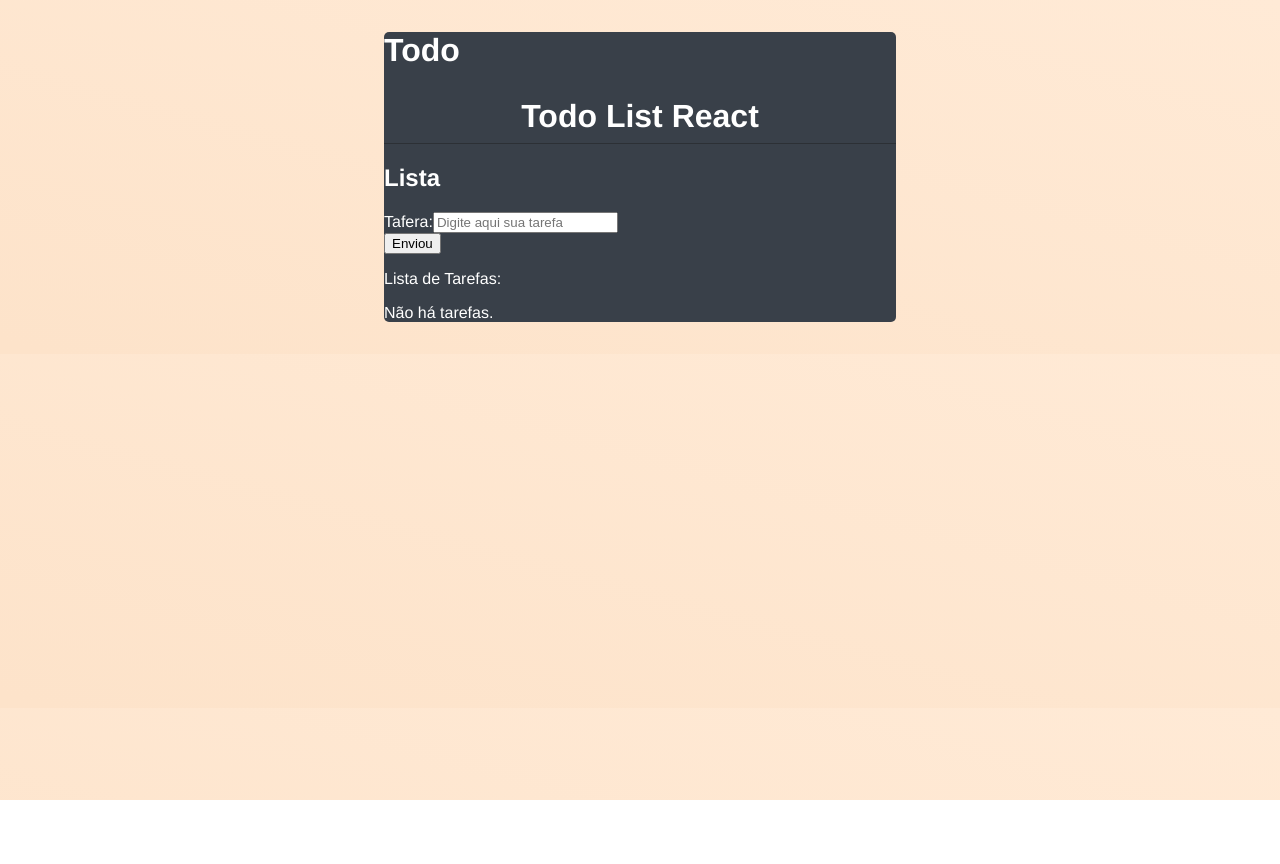
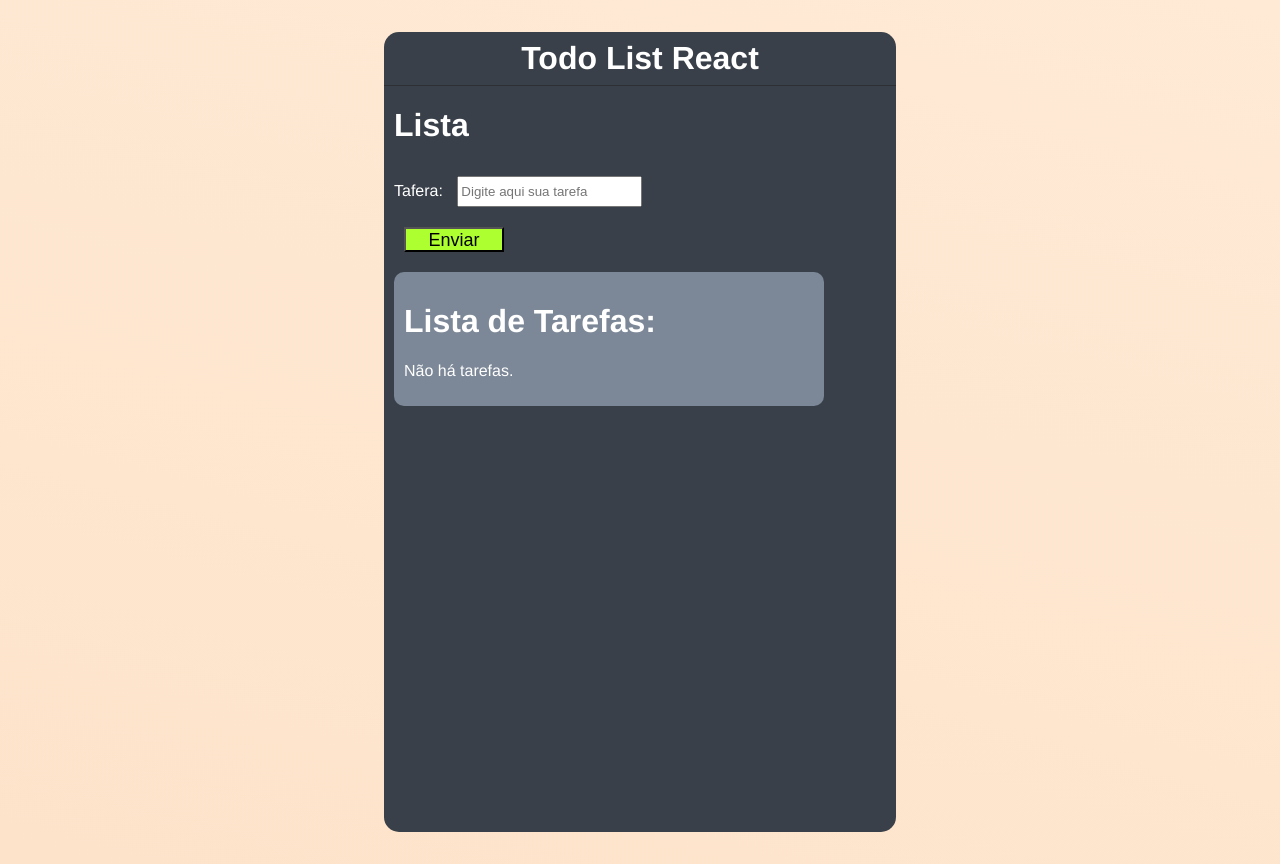
Before and after one commit to ThamyrisCabralArraes/todo-list-matheus-battisti, a React (Create React App) app: page / in a window 1280 px wide. Before the commit the page ends 800 px from the top, so only its background shows below. Built offline with nearby package versions, Linux system fonts and the light colour scheme.

Commit message:
introduzi tarefas na lista e criei botao remove

```diff
--- a/src/App.css
+++ b/src/App.css
@@ -2,8 +2,9 @@
   width: 40%;
   margin: 2em auto;
   background-color: #394049;
-  border-radius: 5px;
+  border-radius: 15px;
   color: #fff;
+  height: 100vh;
 }
 
 .todo-header {
@@ -15,3 +16,48 @@
 .todo-header h1 {
   margin: 0;
 }
+
+.list-todo {
+  background-color: #7c8897;
+  width: 80%;
+  margin-left: 20px;
+  border-radius: 10px;
+  padding: 10px;
+}
+
+.input-enviar {
+  margin: 20px;
+  width: 100px;
+  height: 25px;
+  background-color: greenyellow;
+  font-size: 18px;
+}
+
+.list-todo {
+  margin: 10px;
+}
+
+.list-todo button {
+  margin-left: 150px;
+}
+
+.form-todo {
+  margin: 10px;
+}
+
+.form-todo input {
+  margin: 10px;
+  height: 25px;
+}
+
+.div-container {
+  display: flex;
+  justify-content: space-between;
+}
+
+.button-remove {
+  background-color: #7c8897;
+  height: 30px;
+  font-size: 25px;
+  border: none;
+}
--- a/src/App.js
+++ b/src/App.js
@@ -13,37 +13,52 @@ function App() {
 
   const handleSubmit = (e) => {
     e.preventDefault();
-    console.log('enviou');
+  };
+
+  const handletaskTheList = () => {
+    setTitle('');
+    setTodos([...todos, title]);
   };
 
   return (
     <div className='App'>
-      <h1>Todo</h1>
       <div className='todo-header'>
         <h1>Todo List React</h1>
       </div>
       <div className='form-todo'>
-        <h2>Lista</h2>
+        <h1>Lista</h1>
         <form onSubmit={handleSubmit}>
           <div>
-            <label htmlFor='title'>Tafera:</label>
+            <label htmlFor='title'>Tafera: </label>
             <input
               type='text'
               name='title'
               placeholder='Digite aqui sua tarefa'
+              value={title || ''}
               required
               onChange={(e) => setTitle(e.target.value)}
             />
           </div>
           <input
+            className='input-enviar'
             type='submit'
-            value='Enviou'
+            value='Enviar'
+            onClick={handletaskTheList}
           />
         </form>
       </div>
       <div className='list-todo'>
-        <p>Lista de Tarefas:</p>
-        {todos.length === 0 && <p>Não há tarefas.</p>}
+        <h1>Lista de Tarefas:</h1>
+        <div className='div-tarefas'>
+          {todos.length === 0 && <p>Não há tarefas.</p>}
+          {todos.length !== 0 &&
+            todos.map((todo) => (
+              <div className='div-container'>
+                <h2 key={todo}>{todo} </h2>
+                <button className='button-remove'>x</button>
+              </div>
+            ))}
+        </div>
       </div>
     </div>
   );
```
